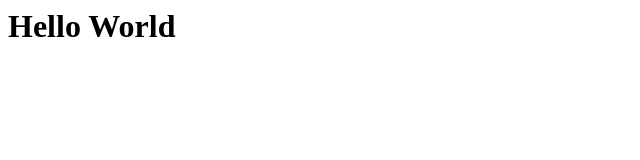
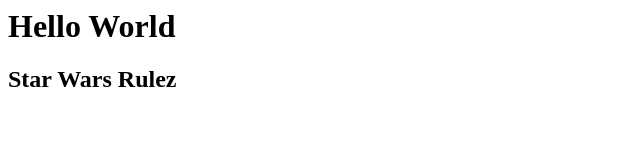
Before and after one commit to HFurcovici/mygitproject, a plain HTML site: page index.html in a window 1280 px wide. Shown: the whole page, without its empty margins (0-640 px from the left). Drawn offline with Linux system fonts and the light colour scheme.

Commit message:
Update index.html
Added H2

```diff
--- a/index.html
+++ b/index.html
@@ -1 +1,2 @@
 <h1> Hello World </h1>
+<h2> Star Wars Rulez </h2>
```
